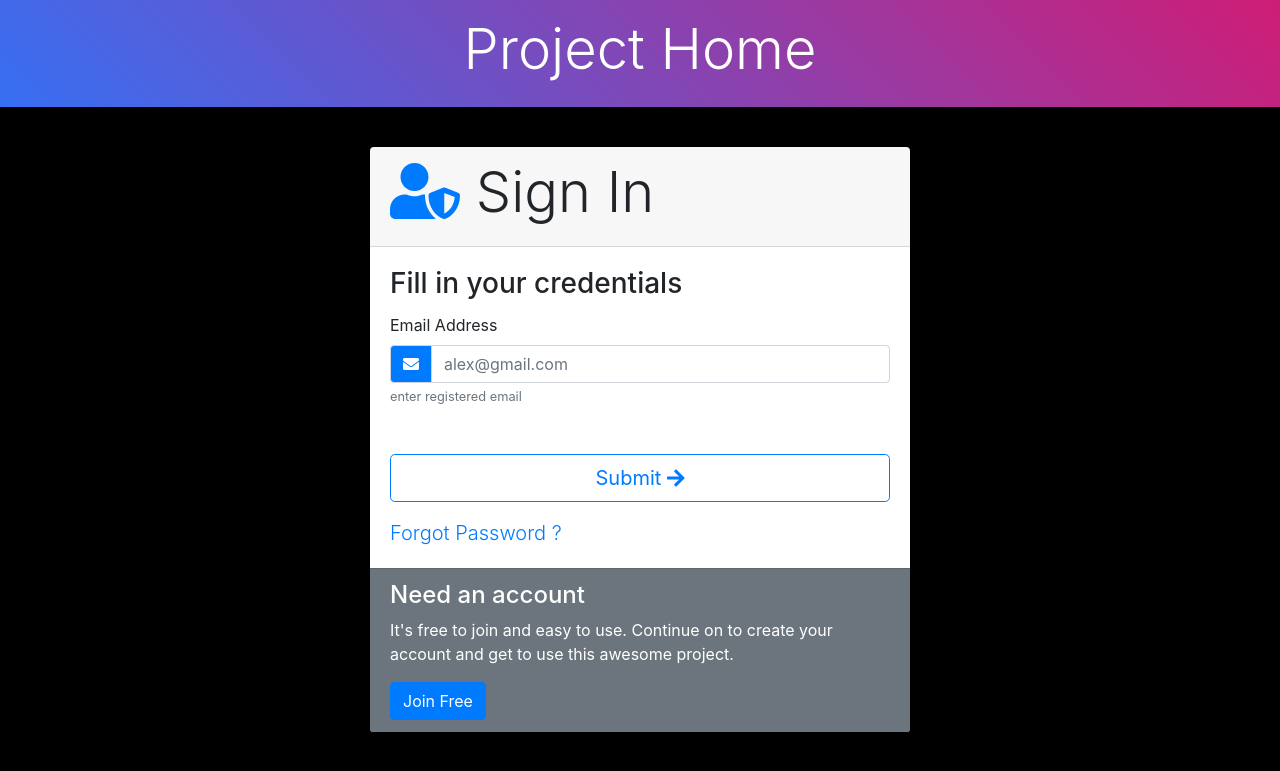
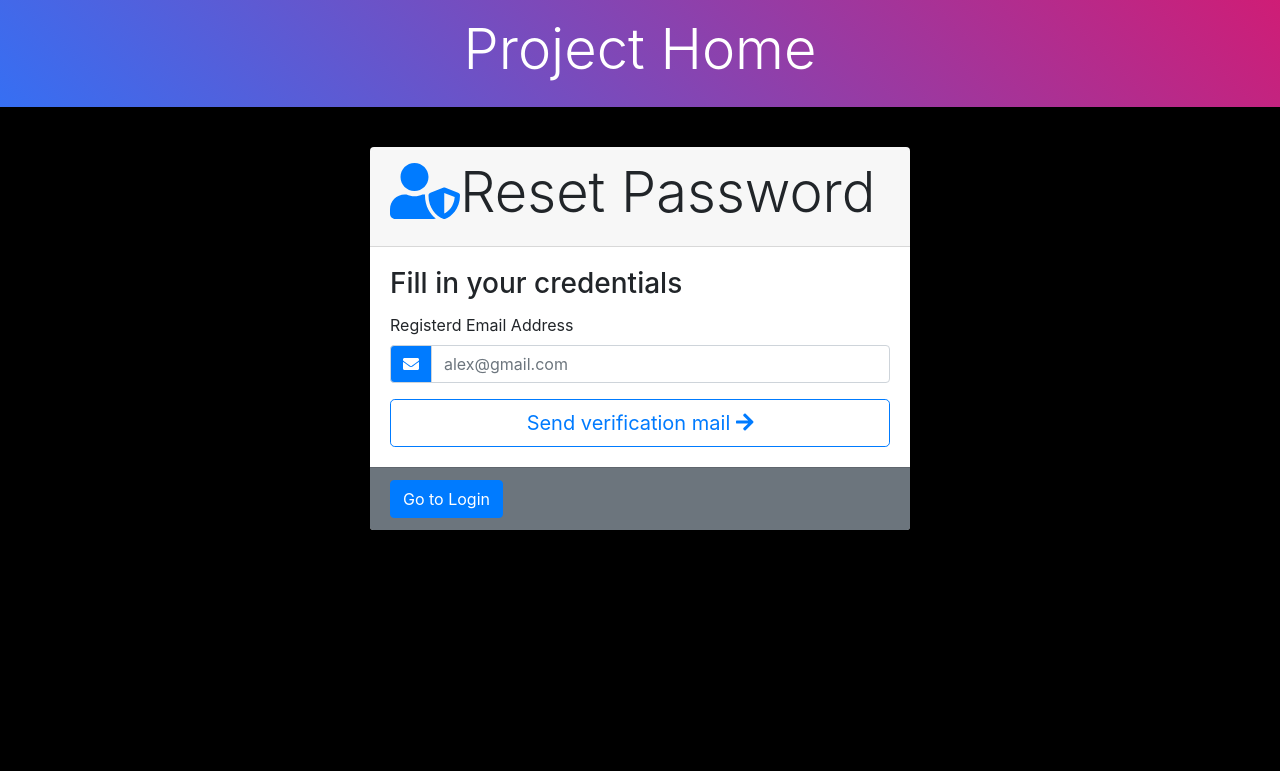
Before and after one commit to digipodium/flask_project_template, a Python web app: template app/templates/forgot.html in a window 1280 px wide. Shown: the top 771 px of the page. Run offline with Jinja, Linux system fonts and the light colour scheme; the template is opened without the code that fills it, so the values that code supplies are empty; some libraries are stand-ins or nearby versions.

Commit message:
forgot password page

```diff
--- a/app/templates/forgot.html
+++ b/app/templates/forgot.html
@@ -20,32 +20,26 @@
     <div class="col-md-6 mt-2 mx-auto">
       <div class="card shadow-lg border-0">
         <div class="card-header">
-          <h3 class="display-4"><i class="fas fa-user-shield text-primary"></i>  Sign In </h3>
+          <h3 class="display-4"><i class="fas fa-user-shield text-primary"></i>Reset Password</h3>
         </div>
         <div class="card-body">
           <h3 class="card-title">Fill in your credentials</h3>
           <form method="post">
             <div class="form-group">
-              <label for="email">Email Address</label>
+              <label for="email">Registerd Email Address</label>
               <div class="input-group">
                 <div class="input-group-prepend">
                   <span class="input-group-text bg-primary" id="basic-addon1"><i class="fas fa-envelope text-white"></i></span>
                 </div>
                 <input type="email" class="form-control" name="email" id="email" aria-describedby="emailHelpId" placeholder="alex@gmail.com">
               </div>
-              <small id="emailHelpId" class="form-text text-muted">enter registered email</small>
+              <small id="emailHelpId" class="form-text text-muted"></small>
             </div>
-            <button class="btn btn-outline-primary btn-lg btn-block mt-5 mb-3">Submit <i class="fa fa-arrow-right" aria-hidden="true"></i> </button>
-            <a href="/forgot" class="lead">Forgot Password ?</a>
+            <button class="btn btn-outline-primary btn-lg btn-block">Send verification mail <i class="fa fa-arrow-right" aria-hidden="true"></i> </button>
           </form>
         </div>
         <div class="card-footer bg-secondary">
-          <h4 class="text-white">Need an account</h4>
-
-          <p class="card-text text-white">
-            It's free to join and easy to use. Continue on to create your account and get to use this awesome project.
-          </p>
-          <a name="" id="" class="btn btn-primary" href="/register">Join Free</a>
+          <a name="" id="" class="btn btn-primary" href="/login">Go to Login</a>
         </div>
       </div>
     </div>
```
